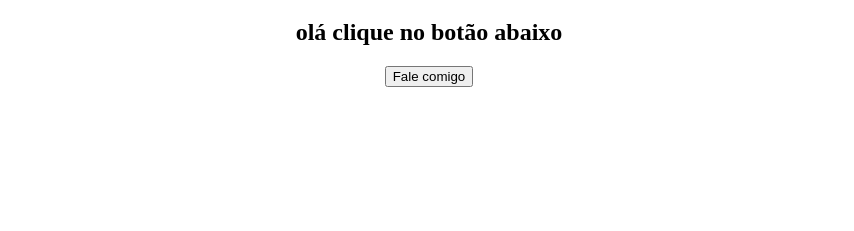
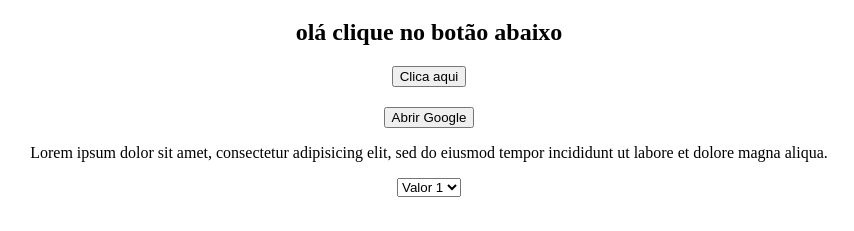
Before and after one commit to RazielRodrigues/js-learning-path-advanced, a plain HTML site: page index.html in a window 1280 px wide. Shown: the part 61-292 px from the top of the page, without its empty margins (211-1065 px from the left). Drawn offline with Linux system fonts and the light colour scheme.

Commit message:
funcoes manipuladoras do dom

```diff
--- a/index.html
+++ b/index.html
@@ -9,9 +9,22 @@
 <center>
 	<h1>JS - Conceitos</h1>
 	<h2>olá clique no botão abaixo</h2>
-	<button onclick="botaoClicado()">Fale comigo</button>
+	<button onclick="botaoClicado()">Clica aqui</button>
+	<h2 id="agradecimento" ></h2>
 
-	<h2 id="agradecimento"></h2>
+	<button onclick="redirecionamento()">Abrir Google</button>
+
+	<div>
+		<p onmouseover="trocandoFrase(this)" onmouseleave="voltarFrase(this)">Lorem ipsum dolor sit amet, consectetur adipisicing elit, sed do eiusmod
+		tempor incididunt ut labore et dolore magna aliqua.</p>
+	</div>
+
+	<select onchange="funcaoChange(this)">
+		<option value="1">Valor 1</option>
+		<option value="2">Valor 2</option>
+		<option value="3">Valor 3</option>
+		<option value="4">Valor 4</option>
+	</select>
 
 </center>
 </body>
--- a/js/main.js
+++ /dev/null
@@ -1,3 +0,0 @@
-function botaoClicado() {
-	document.getElementById('agradecimento').innerHTML = "<b> Agradecido </b>";
-}
```
Also changed, not shown: js/functions.js (+22 -0 lines).
